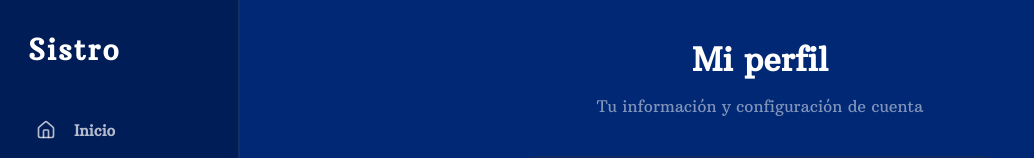
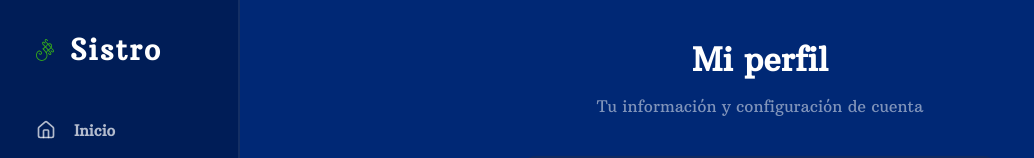
Before and after one commit to EmirBerger/SISTRO-AppInstrumentosMusicales, a React (Vite) app in the folder frontend/: page /perfil in a window 1280 px wide. Shown: the top 158 px of the page, without its empty margins (0-1034 px from the left). Built offline with nearby package versions, Linux system fonts and the light colour scheme; no server answers; sample sign-in values are in the browser's storage.

Commit message:
se agrega el icono de sistro

```diff
--- a/frontend/index.html
+++ b/frontend/index.html
@@ -2,7 +2,7 @@
 <html lang="en">
   <head>
     <meta charset="UTF-8" />
-    <link rel="icon" type="image/svg+xml" href="/favicon.svg" />
+    <link rel="icon" type="image/svg+xml" href="/logo.svg" />
     <meta name="viewport" content="width=device-width, initial-scale=1.0" />
     <title>Sistro</title>
   </head>
--- a/frontend/src/components/Sidebar/Sidebar.jsx
+++ b/frontend/src/components/Sidebar/Sidebar.jsx
@@ -45,7 +45,10 @@ function Sidebar() {
     <>
       {/* ── Sidebar (desktop / tablet) ── */}
       <aside className={styles.sidebar}>
-        <Link to="/inicio" className={styles.logo}>Sistro</Link>
+        <Link to="/inicio" className={styles.logo}>
+          <img src="/logo.svg" alt="" className={styles.logoImg} />
+          <span>Sistro</span>
+        </Link>
 
         <nav className={styles.nav}>
           {NAV_ITEMS.map((item) => {
--- a/frontend/src/components/Sidebar/Sidebar.module.css
+++ b/frontend/src/components/Sidebar/Sidebar.module.css
@@ -20,7 +20,15 @@
   text-decoration: none;
   padding: 8px 12px;
   margin-bottom: 32px;
-  display: block;
+  display: flex;
+  align-items: center;
+  gap: 8px;
+}
+
+.logoImg {
+  height: 32px;
+  width: auto;
+  flex-shrink: 0;
 }
 
 .nav {
@@ -133,7 +141,12 @@
     letter-spacing: 0;
     padding: 8px 0;
     margin-bottom: 24px;
-    text-align: center;
+    justify-content: center;
+    gap: 0;
+  }
+
+  .logo span {
+    display: none;
   }
 
   .navItem {
--- a/frontend/src/pages/Welcome/Welcome.jsx
+++ b/frontend/src/pages/Welcome/Welcome.jsx
@@ -5,6 +5,7 @@ function Welcome() {
   return (
     <div className={styles.page}>
       <div className={styles.left}>
+        <img src="/logo.svg" alt="Logo de Sistro" className={styles.logo} />
         <h1 className={styles.title}>Sistro</h1>
       </div>
 
--- a/frontend/src/pages/Welcome/Welcome.module.css
+++ b/frontend/src/pages/Welcome/Welcome.module.css
@@ -13,6 +13,13 @@
   display: flex;
   align-items: center;
   justify-content: flex-end;
+  gap: 8px;
+}
+
+.logo {
+  height: clamp(90px, 20vw, 210px);
+  width: auto;
+  flex-shrink: 0;
 }
 
 .right {
```
Also changed, not shown: frontend/public/logo.svg (added).
